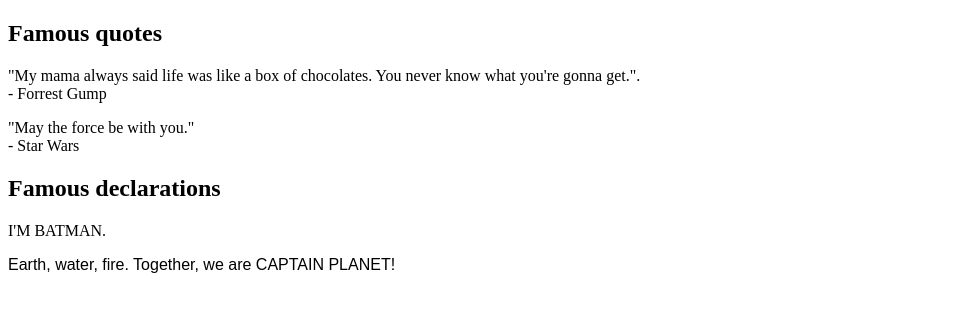
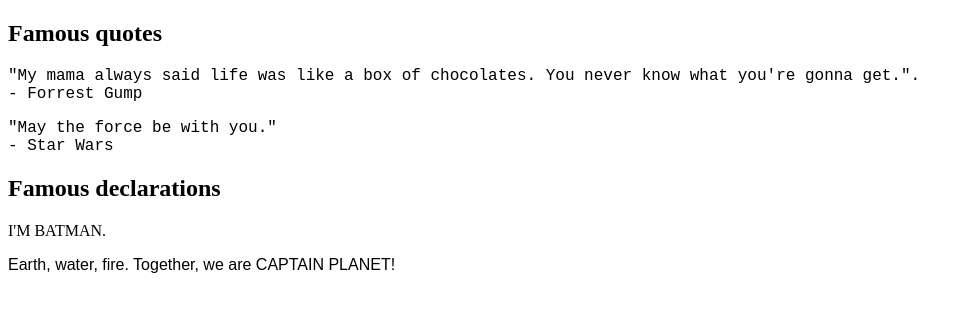
Before and after one commit to LaGuardia-WebDev-2024/laguardia-webdev-2024-githubclassroom-4-3-css-font-styles-4-3-CSS-Font-Styles, a plain HTML site: page index.html in a window 1280 px wide. Shown: the whole page, without its empty margins (0-972 px from the left). Drawn offline with Linux system fonts and the light colour scheme.

Commit message:
🚅🖌️ Updated with Glitch

```diff
--- a/index.html
+++ b/index.html
@@ -6,12 +6,11 @@
     <style>
       .declaration {
         font-family: fantasy;
-        font: italic 13px
-
+        font: italic 13px;
       }
 
       .quote {
-        font-family:
+        font-family: "Courier New", monospace;
       }
     </style>
   </head>
```
